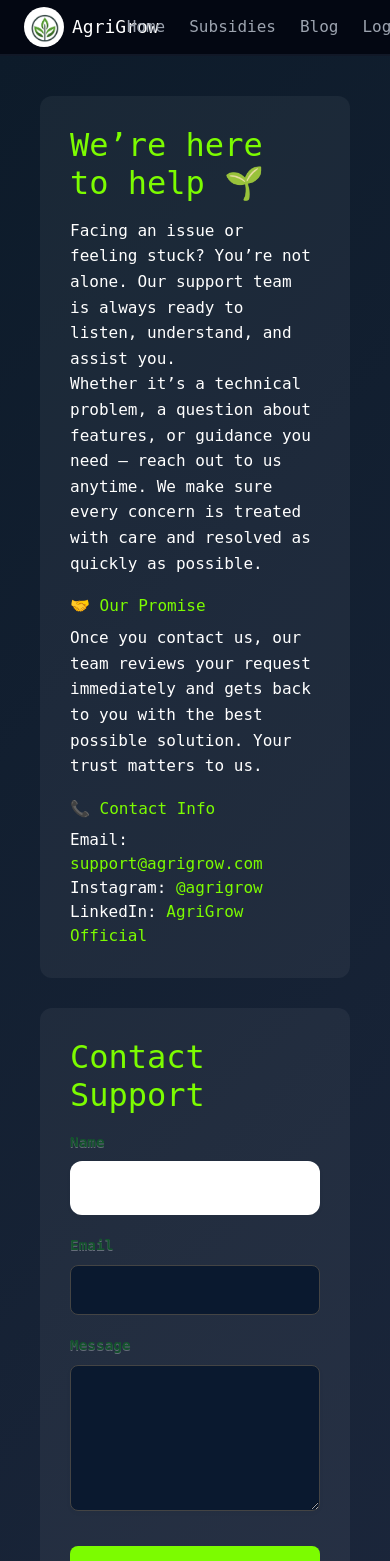
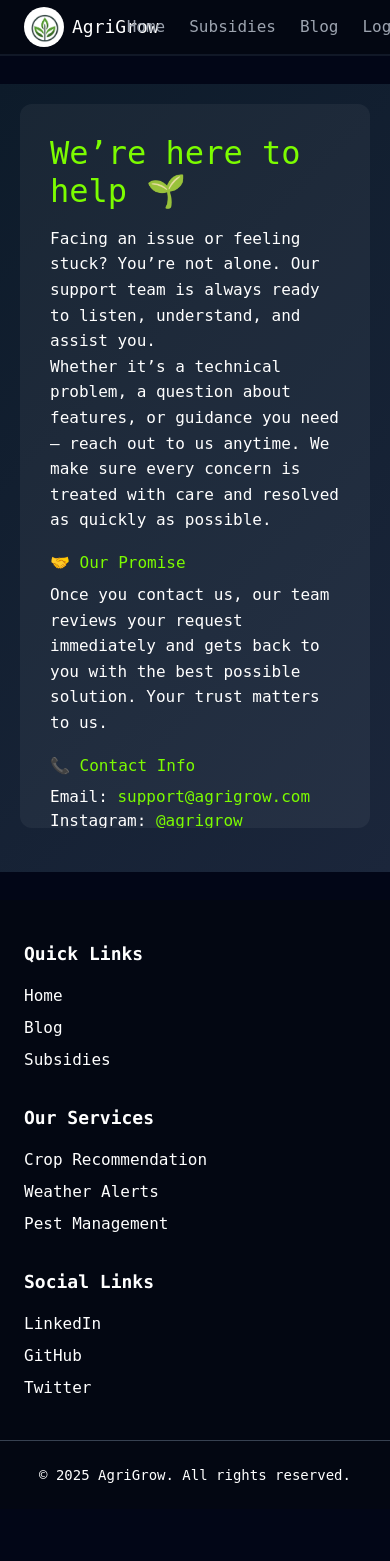
Before and after one commit to Axora25/react-node_project, a React (Vite) app in the folder frontend/: page /support in a window 390 px wide. Shown: the top 1561 px of the page. After the commit the page ends 1509 px from the top, so only its background shows below. Built offline with nearby package versions, Linux system fonts and the light colour scheme.

Commit message:
final_done

```diff
--- a/frontend/src/App.jsx
+++ b/frontend/src/App.jsx
@@ -19,6 +19,7 @@ import SingleBlog from "./pages/SingleBlog";
 import BlogList from './components/BlogList';
 import Feedback from './components/Feedback'
 import FeedbackTestimonials from "./components/FeedbackTestimonials";
+import Footer from './components/Footer';
 
 
 function Home() {
@@ -40,7 +41,7 @@ function Home() {
       <PartnerBenefits />
 
       {/* Blogs Section */}
-      <section id="blogs" className="bg-gray-950 text-white py-12">
+      <section id="blogs" className="bg-gray-950 text-white py-9">
         <div className="max-w-7xl mx-auto px-4">
           {/* Heading */}
           <h2 className="text-4xl font-bold text-center mb-4 font-monospace">
@@ -52,7 +53,7 @@ function Home() {
             Explore some of the latest articles for expert advice and practical tips.
           </p>
 
-          <div className="flex justify-center items-center gap-4 mt-6 mb-2">
+          <div className="flex justify-center items-center gap-4 mt-3 mb-2">
             <button
               onClick={() => navigate("/write-blog")}
               className="bg-lime-500 hover:bg-green-700 text-white font-semibold px-6 py-3 rounded-lg"
@@ -69,15 +70,16 @@ function Home() {
         </div>
       </section>
       <HomeBlogSection/>
-      <FeedbackTestimonials />
+      {/* <FeedbackTestimonials /> */}
     </>
   )
 }
 
 function App() {
   return (
-    <div className="min-h-screen">
+    <div className="min-h-screen flex flex-col">
       <Navbar />
+      <main className="flex-grow">
         <Routes>
           <Route path="/" element={<Home />} />
           <Route path="/login" element={<Login />} />
@@ -92,6 +94,8 @@ function App() {
           <Route path="/write-blog" element={<BlogForm />} />
           <Route path="/feedback" element={<Feedback />} />
         </Routes>
+      </main>
+      <Footer />
     </div>
   )
 }
--- /dev/null
+++ b/frontend/src/components/Footer.jsx
@@ -0,0 +1,52 @@
+import { Link } from "react-router-dom";
+
+const Footer = () => {
+  return (
+    <footer className="bg-gray-950 text-white font-monospace">
+
+      {/* Top Footer */}
+      <div className="max-w-6xl mx-auto px-6 py-10">
+        <div className="grid grid-cols-1 md:grid-cols-3 gap-8 lg:gap-10 items-start">
+
+          {/* Quick Links */}
+          <div className="md:ml-16 lg:ml-20">
+            <h3 className="text-lg font-bold mb-3 font-monospace">Quick Links</h3>
+            <ul className="space-y-2">
+              <li><Link to="/" className="hover:underline">Home</Link></li>
+              <li><Link to="/blogs" className="hover:underline">Blog</Link></li>
+              <li><Link to="/subsidies" className="hover:underline">Subsidies</Link></li>
+            </ul>
+          </div>
+
+          {/* Our Services */}
+          <div className="md:ml-10 lg:ml-15">
+            <h3 className="text-lg font-bold mb-3 font-monospace">Our Services</h3>
+            <ul className="space-y-2">
+              <li><Link to="/crop-recommendation" className="hover:underline">Crop Recommendation</Link></li>
+              <li><Link to="/weather" className="hover:underline">Weather Alerts</Link></li>
+              <li><Link to="/pest-management" className="hover:underline">Pest Management</Link></li>
+            </ul>
+          </div>
+
+          {/* Social Links */}
+          <div className="md:ml-8 lg:ml-12">
+            <h3 className="text-lg font-bold mb-3 font-monospace">Social Links</h3>
+            <ul className="space-y-2">
+              <li><a href="https://www.linkedin.com" target="_blank" className="hover:underline">LinkedIn</a></li>
+              <li><a href="https://www.github.com" target="_blank" className="hover:underline">GitHub</a></li>
+              <li><a href="https://www.twitter.com" target="_blank" className="hover:underline">Twitter</a></li>
+            </ul>
+          </div>
+
+        </div>
+      </div>
+
+      {/* Bottom Footer */}
+      <div className="border-t border-gray-700 text-center py-4 text-sm">
+        © {new Date().getFullYear()} AgriGrow. All rights reserved.
+      </div>
+    </footer>
+  );
+};
+
+export default Footer;
--- a/frontend/src/components/HomeBlogSection.jsx
+++ b/frontend/src/components/HomeBlogSection.jsx
@@ -27,11 +27,13 @@ const HomeBlogSection = () => {
   }
 
   return (
-   <div className="mt-10 px-4 md:px-8 container mx-auto">
-      <div className="grid grid-cols-1 md:grid-cols-3 gap-8">
-        {blogs.map(blog => (
-          <BlogCard key={blog._id} blog={blog} />
-        ))}
+    <div className="mt-1 px-8 md:px-12 lg:px-16 xl:px-20 bg-gray-950 pb-8">
+      <div className="max-w-6xl mx-auto">
+        <div className="grid grid-cols-1 md:grid-cols-3 gap-6">
+          {blogs.map(blog => (
+            <BlogCard key={blog._id} blog={blog} />
+          ))}
+        </div>
       </div>
     </div>
   );
--- a/frontend/src/components/Navbar.jsx
+++ b/frontend/src/components/Navbar.jsx
@@ -14,6 +14,30 @@ export default function Navbar() {
       setLoggedIn(true);
       setUser(JSON.parse(userData));
     }
+  }, []);
+
+  // Listen for storage changes to update login state
+  useEffect(() => {
+    const handleStorageChange = () => {
+      const token = localStorage.getItem('token');
+      const userData = localStorage.getItem('user');
+      if (token && userData) {
+        setLoggedIn(true);
+        setUser(JSON.parse(userData));
+      } else {
+        setLoggedIn(false);
+        setUser(null);
+      }
+    };
+
+    window.addEventListener('storage', handleStorageChange);
+    // Also check on focus in case of same-tab updates
+    window.addEventListener('focus', handleStorageChange);
+
+    return () => {
+      window.removeEventListener('storage', handleStorageChange);
+      window.removeEventListener('focus', handleStorageChange);
+    };
   }, []);
 
   const handleLogout = () => {
@@ -50,7 +74,7 @@ export default function Navbar() {
         {/* LOGIN / PROFILE LOGIC */}
         {loggedIn ? (
           <>
-            <span className="text-white">Hi, {user?.name}</span>
+            {/* <span className="text-white">{user?.name}</span> */}
             <button onClick={handleLogout} className="hover:text-white">Logout</button>
           </>
         ) : (
--- a/frontend/src/components/support.css
+++ b/frontend/src/components/support.css
@@ -2,16 +2,22 @@
 .support-container {
   background: linear-gradient(135deg, #0d1b2a, #1b263b);
   color: white;
-  min-height: 100vh;
-  padding: 40px;
+  height: calc(100vh - 56px); /* Subtract navbar height */
+  padding: 20px;
+  overflow: hidden;
+  display: flex;
+  align-items: center;
 }
 
 .support-grid {
   max-width: 1200px;
+  width: 100%;
   margin: auto;
   display: grid;
   grid-template-columns: 1fr 1fr;
   gap: 30px;
+  max-height: 100%;
+  overflow-y: auto;
 }
 
 /* Left and Right sections */
@@ -20,6 +26,8 @@
   background: rgba(255, 255, 255, 0.05);
   padding: 30px;
   border-radius: 12px;
+  overflow-y: auto;
+  max-height: calc(100vh - 120px);
 }
 
 /* Headings */
@@ -61,14 +69,26 @@
   width: 100%;
   padding: 12px;
   border-radius: 8px;
-  background: #0a192f;
-  color: white;
+  background: #0a192f !important;
+  color: white !important;
   border: 1px solid #444;
   outline: none;
 }
 
+.input-box:hover {
+  background: #0a192f !important;
+  color: white !important;
+  border-color: #7CFC00;
+}
+
 .input-box:focus {
+  background: #0a192f !important;
+  color: white !important;
   border-color: #7CFC00;
+}
+
+.input-box::placeholder {
+  color: #888 !important;
 }
 
 /* Button */
--- a/frontend/src/pages/FarmTech.jsx
+++ b/frontend/src/pages/FarmTech.jsx
@@ -400,7 +400,7 @@ export default function FarmTech() {
                 <h3 className="font-bold text-xl text-white">Your Personalized Tech Recommendations</h3>
               </div>
               <p className="text-gray-400 mb-4">
-                Based on your farm's details, here are some technologies that could help.
+                Based on your farms details, here are some technologies that could help.
               </p>
               <div className="max-h-96 overflow-y-auto text-gray-200">
                 {isLoading ? (
--- a/frontend/src/pages/PestManagement.jsx
+++ b/frontend/src/pages/PestManagement.jsx
@@ -480,7 +480,7 @@ Keep it simple and easy to follow. Don't use tables, just use bullet points and
                       value={inputValue}
                       onChange={(e) => setInputValue(e.target.value)}
                       onKeyDown={(e) => handleKeyPress(e)}
-                      className="w-full px-3 py-2 pl-10 pr-10 rounded-lg border border-gray-600 bg-gray-700 text-white focus:outline-none focus:ring-2 focus:ring-blue-400 focus:border-transparent text-sm"
+                      className="w-full px-3 py-2 pl-10 pr-10 rounded-lg border border-gray-300 bg-white text-gray-900 placeholder-gray-500 focus:outline-none focus:ring-2 focus:ring-blue-400 focus:border-transparent text-sm"
                       placeholder="Describe the pest or disease issue..."
                       disabled={isLoading}
                     />
--- a/frontend/src/pages/Support.jsx
+++ b/frontend/src/pages/Support.jsx
@@ -2,7 +2,7 @@ import SupportForm from "../components/SupportForm";
 
 const Support = () => {
   return (
-    <div className="min-h-screen flex items-center justify-center">
+    <div className="h-screen flex items-center justify-center overflow-hidden">
       <SupportForm />
     </div>
   );
```
Also changed, not shown: frontend/src/components/Hero.jsx (+44 -3 lines), frontend/src/pages/Weather.jsx (+5 -5 lines). Lines whose indentation alone changed are shown as unchanged.
